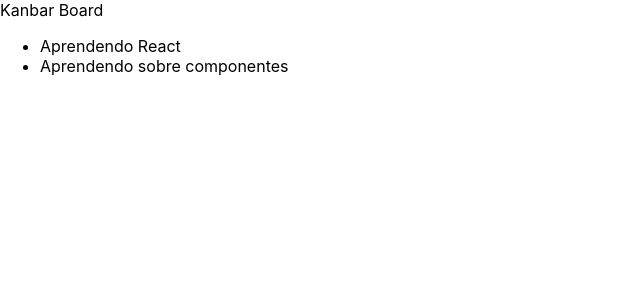
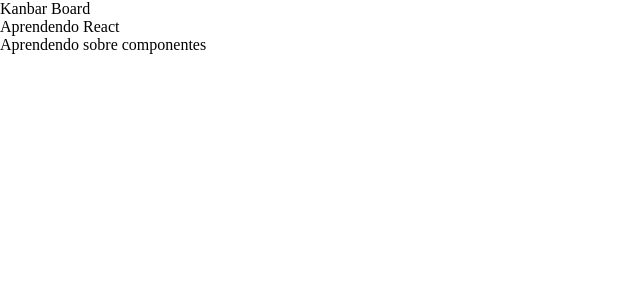
Before and after one commit to diegosfc100/kanban-board, a React (Create React App) app: page / in a window 1280 px wide. Shown: the top 300 px of the page, without its empty margins (0-640 px from the left). Built offline with nearby package versions, Linux system fonts and the light colour scheme.

Commit message:
Reset CSS

```diff
--- a/src/index.css
+++ b/src/index.css
@@ -1,13 +1,42 @@
-body {
-  margin: 0;
-  font-family: -apple-system, BlinkMacSystemFont, 'Segoe UI', 'Roboto', 'Oxygen',
-    'Ubuntu', 'Cantarell', 'Fira Sans', 'Droid Sans', 'Helvetica Neue',
-    sans-serif;
-  -webkit-font-smoothing: antialiased;
-  -moz-osx-font-smoothing: grayscale;
+/* Reset CSS */
+
+html{
+    box-sizing: border-box;
+    font-size: 16px;
 }
 
-code {
-  font-family: source-code-pro, Menlo, Monaco, Consolas, 'Courier New',
-    monospace;
+html,
+body{
+    height: 100%;
+    min-height: 100vh;
 }
+
+*,
+*:before,
+*:after{
+    box-sizing: inherit;
+}
+
+body,
+h1,
+h2,
+h3,
+h4,
+h5,
+h6,
+p,
+ol,
+ul {
+    margin:0;
+    padding: 0;
+}
+
+ol,
+ul {
+    list-style: none;
+}
+
+img {
+    max-width: 100%;
+    height: auto;
+}
```
